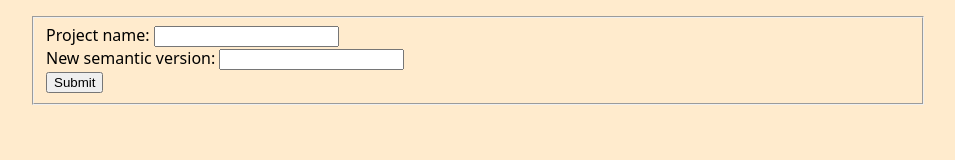
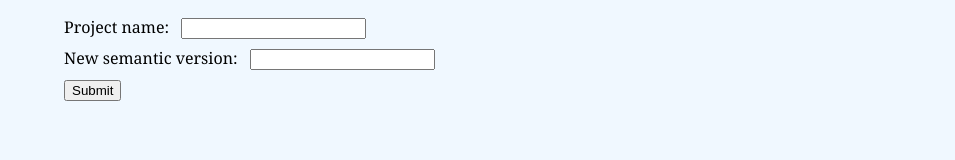
Before and after one commit to keianrao/FormPagination, a website: page www/add.html in a window 1280 px wide. Shown: the whole page, without its empty margins (162-1117 px from the left). Drawn offline with Linux system fonts and the light colour scheme.

Commit message:
Updated CSS

```diff
--- a/www/css/add.css
+++ b/www/css/add.css
@@ -14,3 +14,20 @@ copyright*/
 #submitError {
     color: darkred;
 }
+
+fieldset {
+    border: none;
+    padding: 0em;
+    /* Integrate directly into page. */
+}
+
+fieldset label {
+    margin-right: 0.5em;
+}
+
+fieldset > section {
+    margin-bottom: 0.5em;
+}
+fieldset > section:last-of-type {
+    margin-bottom: 0em;
+}
--- a/www/css/common.css
+++ b/www/css/common.css
@@ -16,7 +16,7 @@ copyright*/
 }
 
 html {
-    background-color: blanchedalmond;
+    background-color: aliceblue;
 }
 
 body {
@@ -24,10 +24,12 @@ body {
     -webkit-user-select: none;                  /* prevent copy paste, to allow, change 'none' to 'text' */
     user-select: none;
 
-    font-family: system-ui;
-    width: 70%;
-    height: 96vh;
-    margin: 2vh auto 0 auto;
+    font-family: Cambria, Cochin, Georgia, Times, 'Times New Roman', serif;
+    /* Suggested by Visual Studio Code. */
+    font-size: 100%;
+
+    width: 65%;
+    margin: 1em auto 0 auto;
     padding:
         env(safe-area-inset-top, 0px)
         env(safe-area-inset-right, 0px)
```
Also changed, not shown: www/css/index.css (+11 -6 lines).
